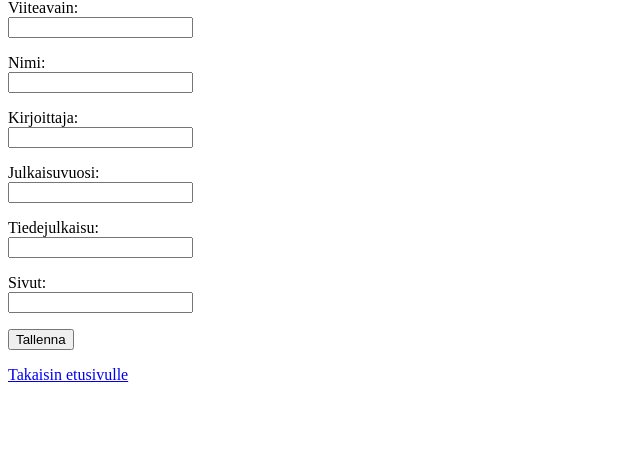
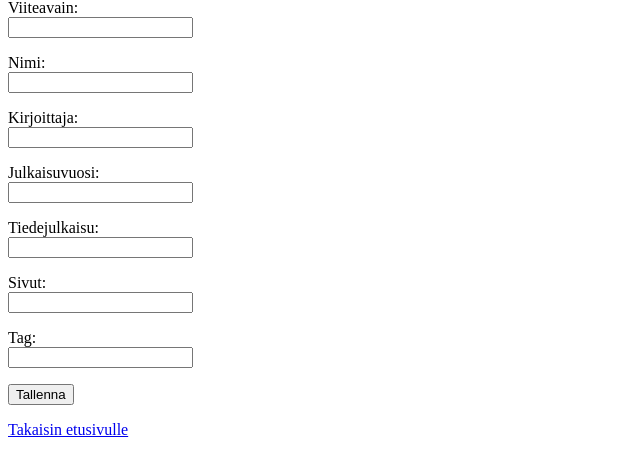
Before and after one commit to osmukkaHY/mojos, a Flask app: page /article in a window 1280 px wide. Shown: the part 68-544 px from the top of the page, without its empty margins (0-640 px from the left). Run offline with Flask 3, Linux system fonts and the light colour scheme.

Commit message:
feat: tags for article and inproceedings

```diff
--- a/src/templates/article.html
+++ b/src/templates/article.html
@@ -33,6 +33,10 @@
         Sivut: <br />
         <input type="text" name="pages" value="{% if is_edit %}{{ article.pages }}{% else %}{{ pages }}{% endif %}" required />
       </p>
+       <p>
+        Tag: <br />
+        <input type="text" name="tag" value="{% if is_edit %}{{ article.tag }}{% else %}{{ tag }}{% endif %}" />
+      </p>
       <input type="submit" value="{% if is_edit %}Päivitä{% else %}Tallenna{% endif %}" />
     </form>
     <p>
--- a/src/templates/inproceeding.html
+++ b/src/templates/inproceeding.html
@@ -35,6 +35,10 @@
       Sivut: <br />
       <input type="text" name="pages" value="{% if is_edit %}{{ pages }}{% else %}{{ pages }}{% endif %}" />
     </p>
+    <p>
+      Tag: <br />
+      <input type="text" name="tag" value="{% if is_edit %}{{ tag }}{% else %}{{ tag }}{% endif %}" />
+    </p>
     <input type="submit" value="{% if is_edit %}Päivitä{% else %}Lähetä{% endif %}" />
   </form>
   <p>
```
